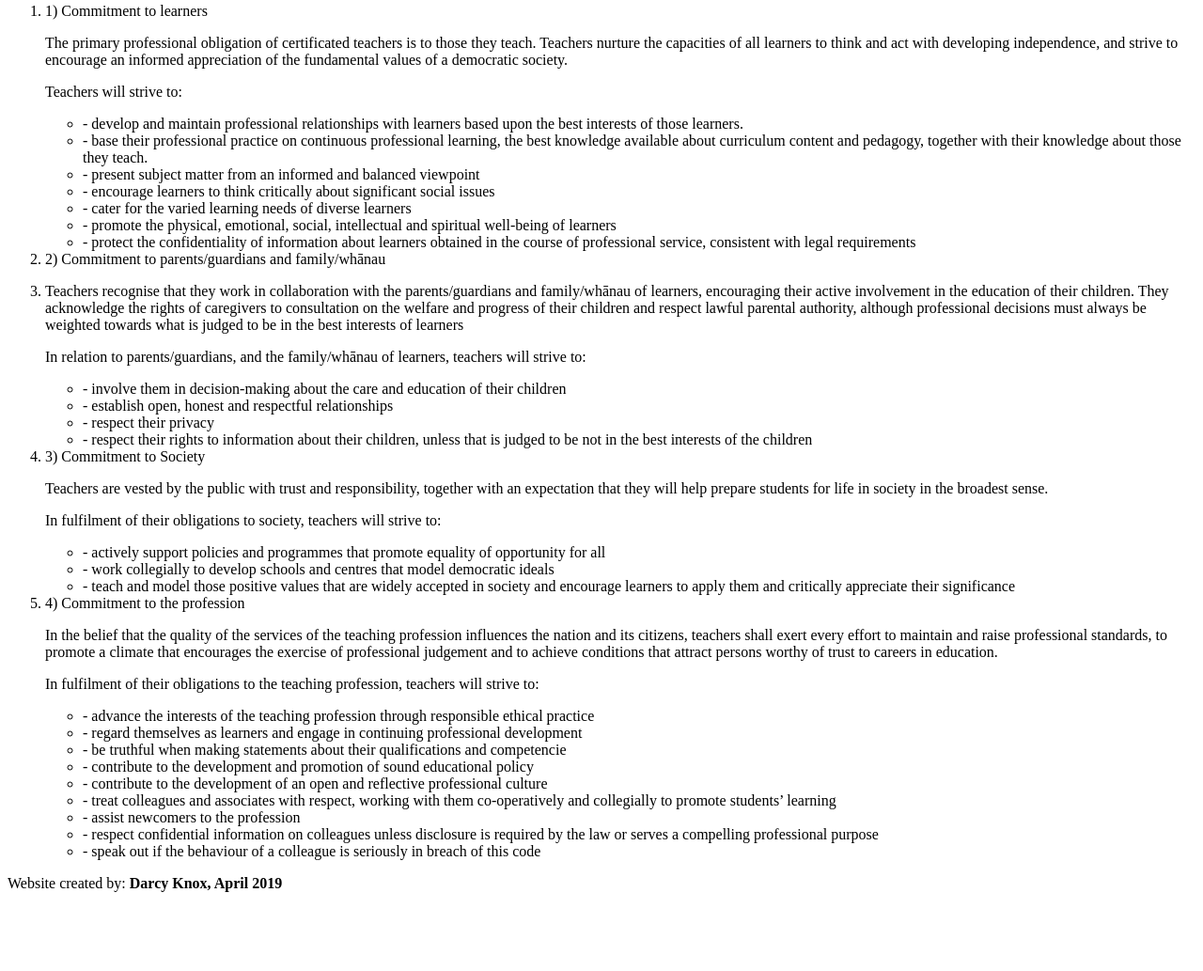
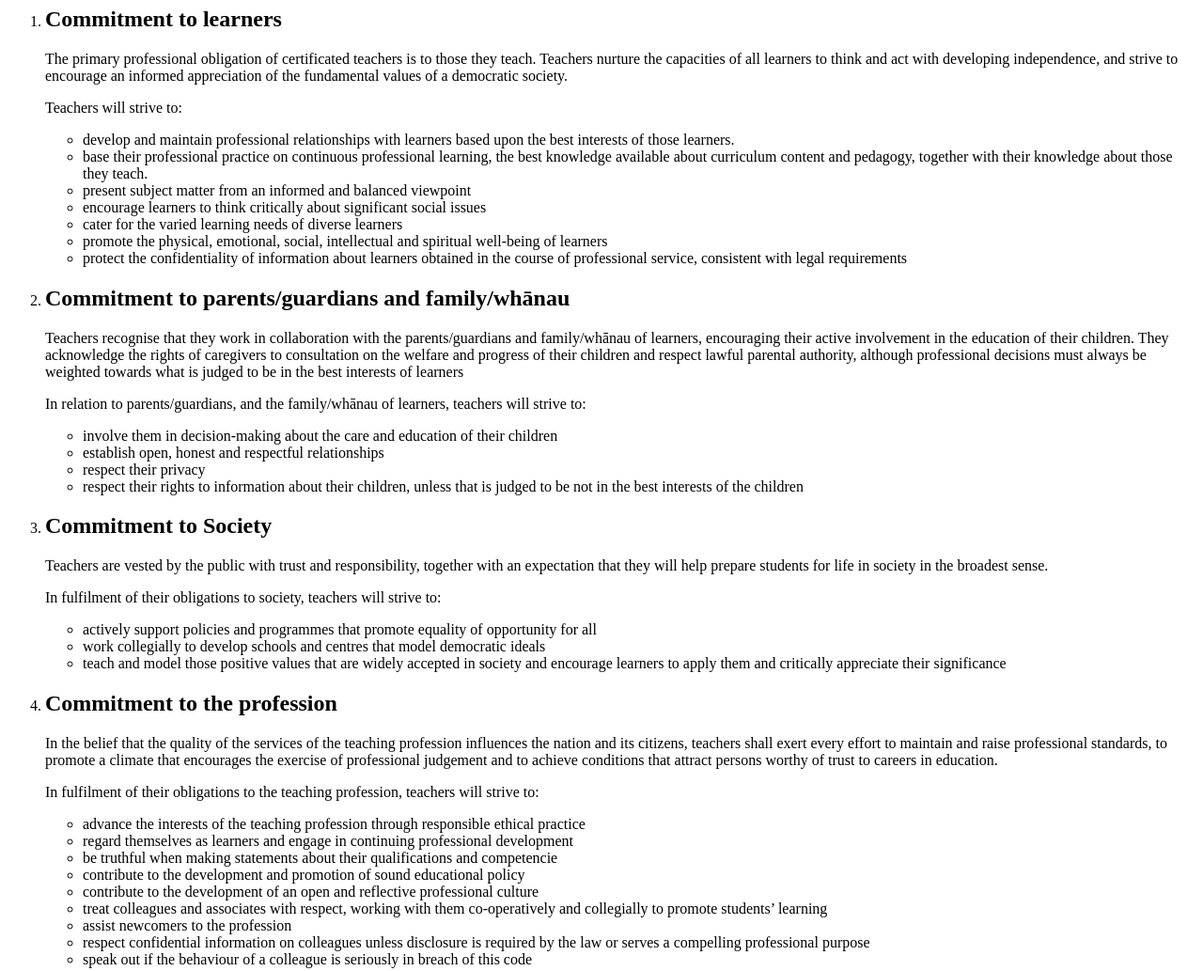
Before and after one commit to darcyknox/assign-1, a plain HTML site: page ethics.html in a window 1280 px wide. Shown: the part 251-1284 px from the top of the page at 94% size. Before the commit the page ends 1216 px from the top, so only its background shows below. Drawn offline with Linux system fonts and the light colour scheme.

Commit message:
Big edit

```diff
--- a/ethics.html
+++ b/ethics.html
@@ -33,49 +33,47 @@
 
     <ol>
 
-      <li>1) Commitment to learners</li>
+      <li><h2>Commitment to learners</h2></li>
 
       <p>The primary professional obligation of certificated teachers is to those they teach. Teachers nurture the capacities of all learners to think and act with developing independence, and strive to encourage an informed appreciation of the
-        fundamental
-        values of a democratic society.</p>
+        fundamental values of a democratic society.</p>
 
       <p>Teachers will strive to:</p>
       <ul>
-        <li>- develop and maintain professional relationships with learners based upon the best interests of those learners.</li>
-        <li>- base their professional practice on continuous professional learning, the best knowledge available about curriculum content and pedagogy, together with their knowledge about those they teach.</li>
-        <li>- present subject matter from an informed and balanced viewpoint</li>
-        <li>- encourage learners to think critically about significant social issues</li>
-        <li>- cater for the varied learning needs of diverse learners</li>
-        <li>- promote the physical, emotional, social, intellectual and spiritual well-being of learners</li>
-        <li>- protect the confidentiality of information about learners obtained in the course of professional service, consistent with legal requirements</li>
+        <li> develop and maintain professional relationships with learners based upon the best interests of those learners.</li>
+        <li> base their professional practice on continuous professional learning, the best knowledge available about curriculum content and pedagogy, together with their knowledge about those they teach.</li>
+        <li> present subject matter from an informed and balanced viewpoint</li>
+        <li> encourage learners to think critically about significant social issues</li>
+        <li> cater for the varied learning needs of diverse learners</li>
+        <li> promote the physical, emotional, social, intellectual and spiritual well-being of learners</li>
+        <li> protect the confidentiality of information about learners obtained in the course of professional service, consistent with legal requirements</li>
       </ul>
 
 
-      <li>2) Commitment to parents/guardians and family/whānau</li>
-      <li>
+      <li><h2>Commitment to parents/guardians and family/whānau</h2></li>
         <p>Teachers recognise that they work in collaboration with the parents/guardians and family/whānau of learners, encouraging their active involvement in the education of their children. They acknowledge the rights of caregivers to consultation
           on
           the welfare and progress of their children and respect lawful parental authority, although professional decisions must always be weighted towards what is judged to be in the best interests of learners</p>
 
         <p>In relation to parents/guardians, and the family/whānau of learners, teachers will strive to:</p>
         <ul>
-          <li>- involve them in decision-making about the care and education of their children</li>
-          <li>- establish open, honest and respectful relationships</li>
-          <li>- respect their privacy</li>
-          <li>- respect their rights to information about their children, unless that is judged to be not in the best interests of the children</li>
+          <li> involve them in decision-making about the care and education of their children</li>
+          <li> establish open, honest and respectful relationships</li>
+          <li> respect their privacy</li>
+          <li> respect their rights to information about their children, unless that is judged to be not in the best interests of the children</li>
         </ul>
 
-      <li>3) Commitment to Society</li>
+      <li><h2>Commitment to Society</h2></li>
       <p>Teachers are vested by the public with trust and responsibility, together with an expectation that they will help prepare students for life in society in the broadest sense. </p>
 
       <p>In fulfilment of their obligations to society, teachers will strive to:</p>
       <ul>
-        <li>- actively support policies and programmes that promote equality of opportunity for all</li>
-        <li>- work collegially to develop schools and centres that model democratic ideals </li>
-        <li>- teach and model those positive values that are widely accepted in society and encourage learners to apply them and critically appreciate their significance </li>
+        <li> actively support policies and programmes that promote equality of opportunity for all</li>
+        <li> work collegially to develop schools and centres that model democratic ideals </li>
+        <li> teach and model those positive values that are widely accepted in society and encourage learners to apply them and critically appreciate their significance </li>
       </ul>
 
-      <li>4) Commitment to the profession </li>
+      <li><h2>Commitment to the profession</h2></li>
 
       <p>In the belief that the quality of the services of the teaching profession influences the nation and its citizens, teachers shall exert every effort to maintain and raise professional standards, to promote a climate that encourages the
         exercise of professional judgement and to achieve conditions that attract persons worthy of
@@ -83,15 +81,15 @@
 
       <p>In fulfilment of their obligations to the teaching profession, teachers will strive to:</p>
       <ul>
-        <li>- advance the interests of the teaching profession through responsible ethical practice</li>
-        <li>- regard themselves as learners and engage in continuing professional development</li>
-        <li>- be truthful when making statements about their qualifications and competencie</li>
-        <li>- contribute to the development and promotion of sound educational policy</li>
-        <li>- contribute to the development of an open and reflective professional culture</li>
-        <li>- treat colleagues and associates with respect, working with them co-operatively and collegially to promote students’ learning</li>
-        <li>- assist newcomers to the profession</li>
-        <li>- respect confidential information on colleagues unless disclosure is required by the law or serves a compelling professional purpose</li>
-        <li>- speak out if the behaviour of a colleague is seriously in breach of this code</li>
+        <li> advance the interests of the teaching profession through responsible ethical practice</li>
+        <li> regard themselves as learners and engage in continuing professional development</li>
+        <li> be truthful when making statements about their qualifications and competencie</li>
+        <li> contribute to the development and promotion of sound educational policy</li>
+        <li> contribute to the development of an open and reflective professional culture</li>
+        <li> treat colleagues and associates with respect, working with them co-operatively and collegially to promote students’ learning</li>
+        <li> assist newcomers to the profession</li>
+        <li> respect confidential information on colleagues unless disclosure is required by the law or serves a compelling professional purpose</li>
+        <li> speak out if the behaviour of a colleague is seriously in breach of this code</li>
       </ul>
 
     </ol>
```
Also changed, not shown: daily-schedule.html (+27 -25 lines), index.html (+3 -2 lines), information.html (+3 -1 lines), staff.html (+23 -19 lines).
